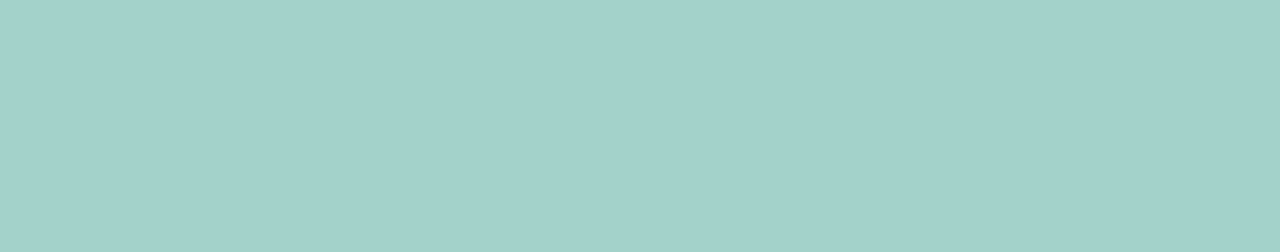
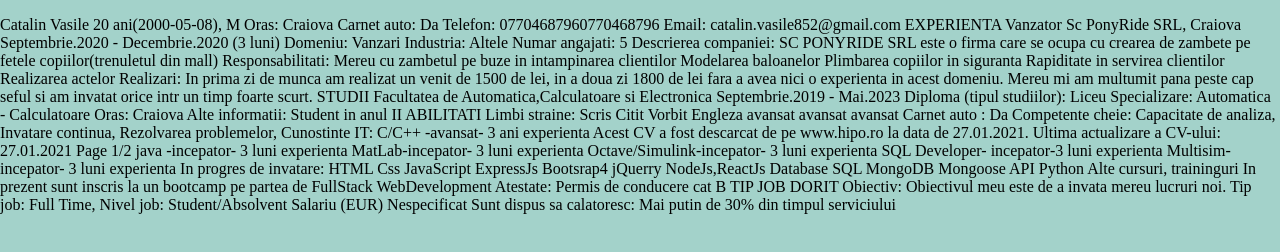
Before and after one commit to CatalinVasilee/PersonalWebsite, a plain HTML site: page cv.html in a window 1280 px wide. Drawn offline with Linux system fonts and the light colour scheme.

Commit message:
Update 2.0

```diff
--- a/css/styles.css
+++ b/css/styles.css
@@ -51,8 +51,9 @@ body{
 
 .plane{
   position: relative;
-  top: 300px;
-  left: 15%
+  left:5%;
+
+
 }
 
 .middle-cloud{
@@ -135,6 +136,10 @@ body{
   position: relative;
   text-align: center;
 }
+.hobbiesContainer{
+  position: relative;
+  text-align: center;
+}
 
 .cv{
   position: relative;
--- a/cv.html
+++ b/cv.html
@@ -6,6 +6,73 @@
     <link rel="stylesheet" href="css/styles.css">
   </head>
   <body>
+    <p>Catalin Vasile
+20 ani(2000-05-08), M
+Oras: Craiova
+Carnet auto: Da
+Telefon: 07704687960770468796
+Email: catalin.vasile852@gmail.com
+EXPERIENTA
+Vanzator
+Sc PonyRide SRL, Craiova
+Septembrie.2020 - Decembrie.2020 (3 luni)
+Domeniu: Vanzari
+Industria: Altele
+Numar angajati: 5
+Descrierea companiei: SC PONYRIDE SRL este o firma care se ocupa cu crearea de zambete pe
+fetele copiilor(trenuletul din mall)
+Responsabilitati: Mereu cu zambetul pe buze in intampinarea clientilor
+Modelarea baloanelor
+Plimbarea copiilor in siguranta
+Rapiditate in servirea clientilor
+Realizarea actelor
+Realizari: In prima zi de munca am realizat un venit de 1500 de lei, in a doua zi 1800 de
+lei fara a avea nici o experienta in acest domeniu.
+Mereu mi am multumit pana peste cap seful si am invatat orice intr un timp
+foarte scurt.
+STUDII
+Facultatea de Automatica,Calculatoare si Electronica
+ Septembrie.2019 - Mai.2023
+Diploma (tipul studiilor): Liceu
+Specializare: Automatica - Calculatoare
+Oras: Craiova
+Alte informatii: Student in anul II
+ABILITATI
+Limbi straine: Scris Citit Vorbit
+Engleza avansat avansat avansat
+Carnet auto : Da
+Competente cheie: Capacitate de analiza, Invatare continua, Rezolvarea problemelor,
+Cunostinte IT: C/C++ -avansat- 3 ani experienta
+Acest CV a fost descarcat de pe www.hipo.ro la data de 27.01.2021. Ultima actualizare a CV-ului: 27.01.2021
+Page 1/2
+java -incepator- 3 luni experienta
+MatLab-incepator- 3 luni experienta
+Octave/Simulink-incepator- 3 luni experienta
+SQL Developer- incepator-3 luni experienta
+Multisim-incepator- 3 luni experienta
+In progres de invatare:
+HTML
+Css
+JavaScript
+ExpressJs
+Bootsrap4
+jQuerry
+NodeJs,ReactJs
+Database
+SQL
+MongoDB
+Mongoose
+API
+Python
+Alte cursuri, traininguri In prezent sunt inscris la un bootcamp pe partea de FullStack WebDevelopment
+Atestate: Permis de conducere cat B
+TIP JOB DORIT
+Obiectiv: Obiectivul meu este de a invata mereu lucruri noi.
+Tip job: Full Time,
+Nivel job: Student/Absolvent
+Salariu (EUR) Nespecificat
+Sunt dispus sa calatoresc: Mai putin de 30% din timpul serviciului
+</p>
 
 
   </body>
```
Also changed, not shown: hobbies.html (+5 -0 lines), index.html (+4 -2 lines), skills.html (+3 -0 lines), 1 other file.
